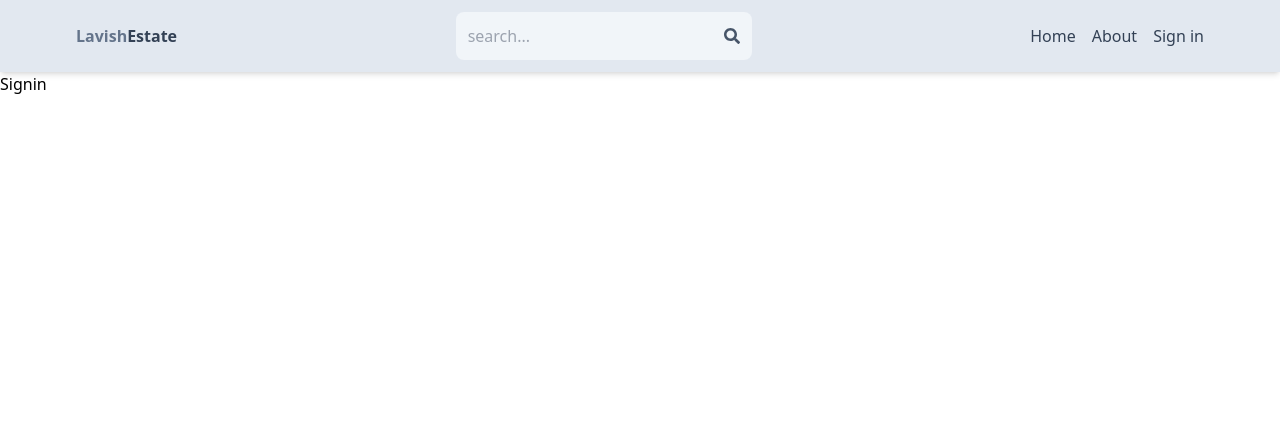
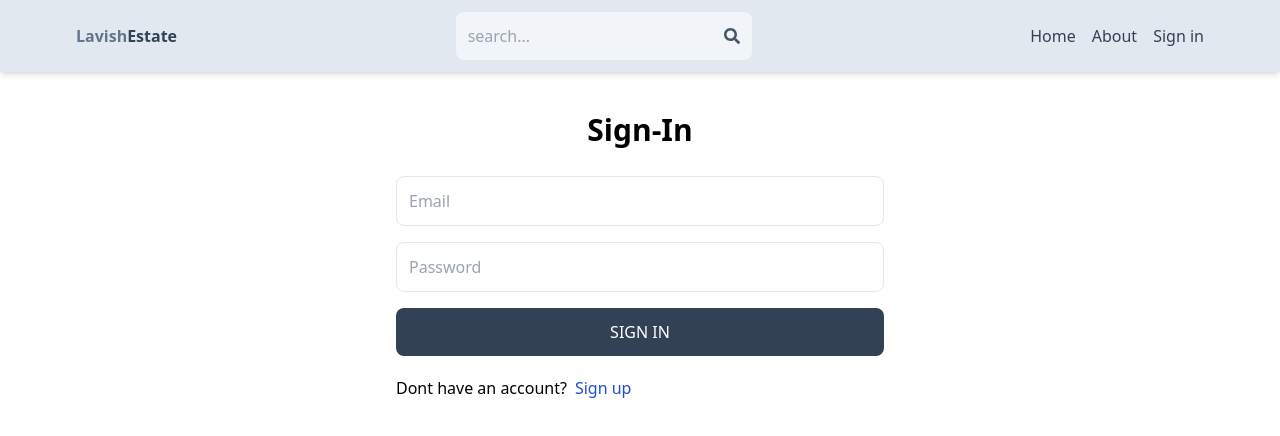
Before and after one commit to chughtaiburhan/real-state, a React (Vite) app in the folder client/: page /sign-in in a window 1280 px wide. Shown: the top 436 px of the page. Built offline with nearby package versions, Linux system fonts and the light colour scheme.

Commit message:
complete signin page functionality

```diff
--- a/client/src/pages/Signin.jsx
+++ b/client/src/pages/Signin.jsx
@@ -1,11 +1,91 @@
-import React from 'react'
+import { useState } from 'react';
+import { Link,useNavigate } from 'react-router-dom';
 
-function Signin() {
+function SignIn() {
+  const [formData, setFormData] = useState({
+    username: '',
+    email: '',
+    password: '',
+  });
+  const [error,setError]=useState(null);
+  const [loading, setLoading] = useState(false); // Add loading state
+  const navigate=useNavigate();
+
+  const handleChange = (e) => {
+    setFormData({
+      ...formData,
+      [e.target.id]: e.target.value, // Update formData based on the input's id
+    });
+  };
+
+  const handleSubmit = async (e) => {
+    e.preventDefault();
+    try {
+
+      setLoading(true)
+      console.log("FormData:", formData); // Log formData to check if all fields are present
+
+      const res = await fetch('/api/auth/signin', {
+        method: 'POST',
+        headers: {
+          'Content-Type': 'application/json',
+        },
+        body: JSON.stringify(formData), // Ensure this has username, email, and password
+      });
+      const data = await res.json();
+
+      if(data.success === false){
+        setLoading(false);
+        setError(data.message);
+        return;
+      }
+      setLoading(false);
+      setError(null);
+      navigate("/")
+    } catch (error) {
+      setLoading(false);
+      setError(error.message);
+    }
+  };
+
   return (
-    <div>
-      Signin
+    <div className='p-3 max-w-lg mx-auto'>
+      <h1 className='text-3xl text-center font-semibold my-7'>Sign-In</h1>
+      <form onSubmit={handleSubmit} className='flex flex-col gap-4'>
+
+        <input
+          type="email"
+          placeholder="Email"
+          className="border p-3 rounded-lg"
+          id="email"
+          onChange={handleChange}
+          value={formData.email} // Sync state with input
+        />
+        <input
+          type="password"
+          placeholder="Password"
+          className="border p-3 rounded-lg"
+          id="password"
+          onChange={handleChange}
+          value={formData.password} // Sync state with input
+        />
+        <button
+          disabled={loading}
+          type="submit"
+          className="bg-slate-700 text-white p-3 rounded-lg uppercase hover:opacity-95 disabled:opacity-80"
+        >
+          {loading ? "Loading..." : "Sign In"}
+        </button>
+      </form>
+      <div className="flex gap-2 mt-5">
+        <p>Dont have an account?</p>
+        <Link to={"/sign-up"}>
+          <span className="text-blue-700">Sign up</span>
+        </Link>
+      </div>
+      {error && <p className='text-red-500 mt-5'>{error}</p>}
     </div>
-  )
+  );
 }
 
-export default Signin
+export default SignIn;
```
